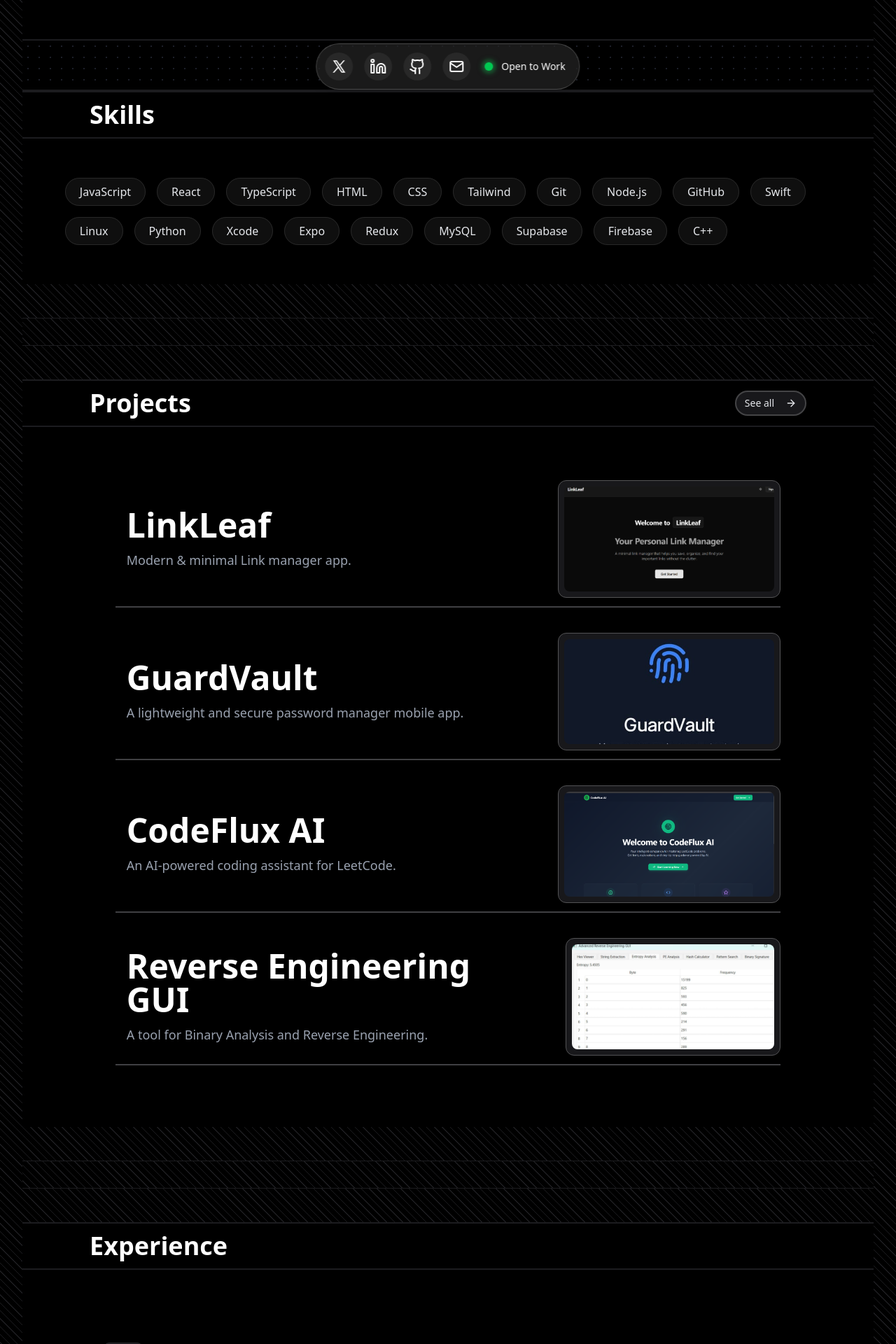
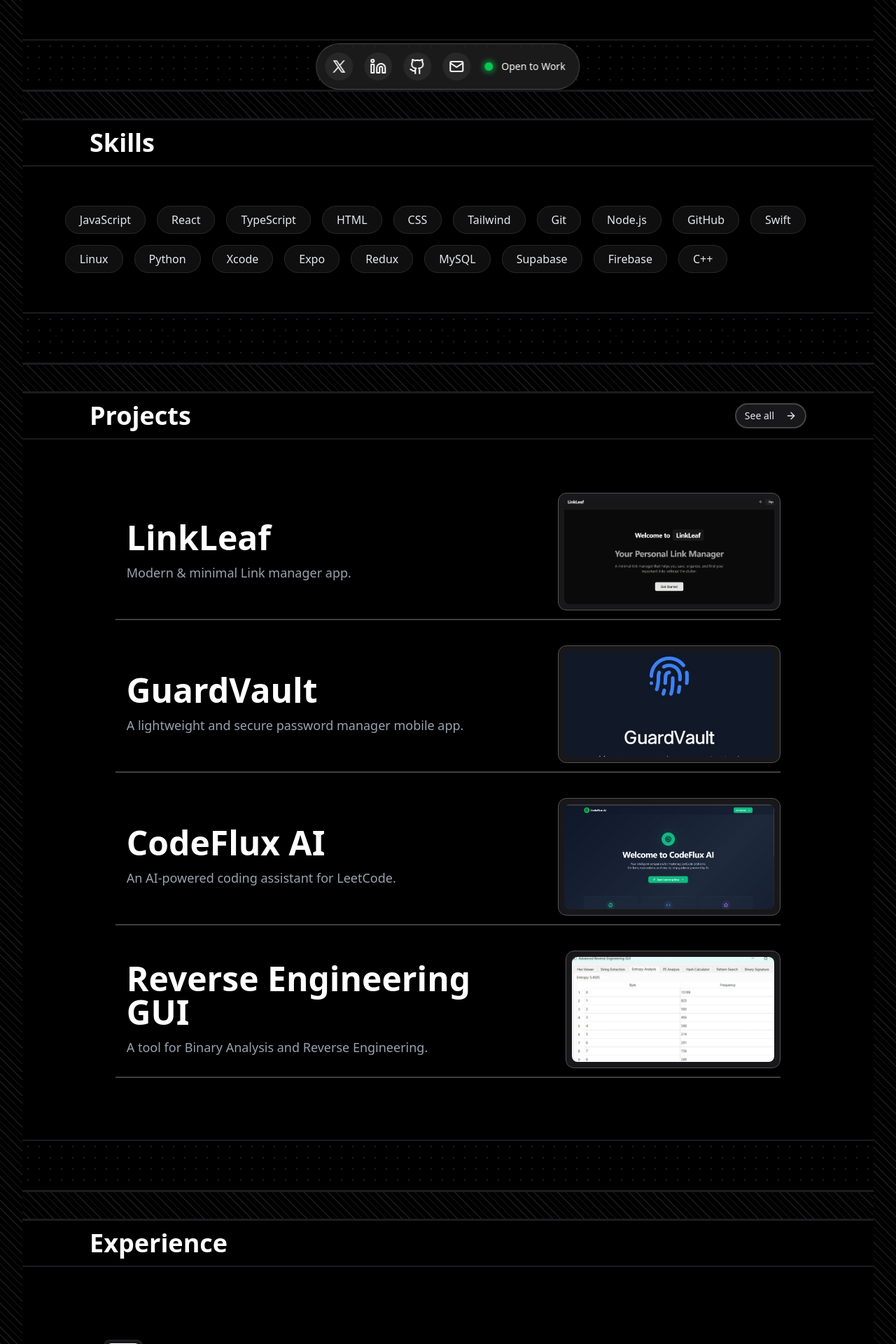
Before and after one commit to shivanand0530/Portfolio, a React (Vite) app: page / in a window 1280 px wide. Shown: the part 640-2560 px from the top of the page at 70% size. Built offline with nearby package versions, Linux system fonts and the light colour scheme.

Commit message:
styling changes

```diff
--- a/src/components/AboutSection.tsx
+++ b/src/components/AboutSection.tsx
@@ -2,7 +2,8 @@ import { ArrowUpRight } from "lucide-react";
 
 export default function AboutSection() {
   return (
-    <section id="about" className="bg-black text-gray-300 font-space-grotesk">
+    <>
+    <section id="about" className="border-b-2 border-[#1C1C1F] bg-black bg-black text-gray-300 font-space-grotesk">
       <div className="px-4 sm:px-[5%] mt-0 py-6">
         <p className="mb-4 sm:mb-6 leading-relaxed text-base sm:text-lg md:text-xl text-[#A6A6A6]">
           I'm  a Mobile app developer, a Frontend Developer, and a CyberSecurity specialized individual, graduated in BTech - CSE from Alliance University, Bengaluru.
@@ -41,5 +42,7 @@ export default function AboutSection() {
         </div>
       </div>
     </section>
+    <div className="h-12 border-b-2 border-[#1C1C1F] bg-black bg-[radial-gradient(circle,#1D202A_1px,transparent_1px)] [background-size:12px_12px] sm:h-16 sm:[background-size:14px_14px] md:h-18 md:[background-size:16px_16px]"></div>
+    </>
   );
 }
--- a/src/components/ContactSection.tsx
+++ b/src/components/ContactSection.tsx
@@ -3,7 +3,8 @@ import { ArrowRight } from "lucide-react";
 
 export default function ContactSection() {
   return (
-    <section className="bg-black text-center py-34 px-[5%] font-space-grotesk">
+    <>
+    <section className="border-b-2 border-[#1C1C1F] bg-black text-center py-28 px-[5%] font-space-grotesk">
       <h2 className="text-4xl md:text-5xl font-bold text-white mb-8">
         Let's work together
       </h2>
@@ -28,5 +29,7 @@ export default function ContactSection() {
         </motion.a>
       </div>
     </section>
+    <div className="h-8 border-b-2 border-[#1C1C1F] bg-black bg-[radial-gradient(circle,#1D202A_1px,transparent_1px)] [background-size:12px_12px] sm:h-16 sm:[background-size:14px_14px] md:h-18 md:[background-size:16px_16px]"></div>
+    </>
   );
 }
--- a/src/components/ExperienceSection.tsx
+++ b/src/components/ExperienceSection.tsx
@@ -132,12 +132,16 @@ const experiences = [
 
 export default function ExperienceSection() {
   return (
-    <section id="experience" className="font-space-grotesk bg-black px-[5%] py-12 sm:py-16">
+    <>
+    <section id="experience" className="border-b-2 border-[#1C1C1F] bg-black font-space-grotesk bg-black px-[5%] py-12 sm:py-16">
       <div className="space-y-0">
         {experiences.map((exp, index) => (
           <ExperienceItem key={index} {...exp} />
         ))}
       </div>
     </section>
+    <div className="h-12 border-b-2 border-[#1C1C1F] bg-black bg-[radial-gradient(circle,#1D202A_1px,transparent_1px)] [background-size:12px_12px] sm:h-16 sm:[background-size:14px_14px] md:h-18 md:[background-size:16px_16px]">
+    </div>
+    </>
   );
 }
--- a/src/components/ProjectsSection.tsx
+++ b/src/components/ProjectsSection.tsx
@@ -38,12 +38,16 @@ const projects = [
 
 export default function ProjectsSection() {
   return (
-    <section id="projects" className="font-space-grotesk bg-black px-[5%] py-12 sm:py-16">
+    <>
+    <section id="projects" className=" border-b-2 border-[#1C1C1F] bg-black font-space-grotesk bg-black px-[5%] py-12 sm:py-16">
       <div className="space-y-0">
         {projects.map((project, index) => (
           <ProjectCard key={project.title} {...project} index={index} />
         ))}
       </div>
     </section>
+    <div className="h-12 border-b-2 border-[#1C1C1F] bg-black bg-[radial-gradient(circle,#1D202A_1px,transparent_1px)] [background-size:12px_12px] sm:h-16 sm:[background-size:14px_14px] md:h-18 md:[background-size:16px_16px]">
+    </div>
+    </>
   );
 }
--- a/src/components/StackSection.tsx
+++ b/src/components/StackSection.tsx
@@ -249,7 +249,8 @@ export default function StackSection() {
   const [hovered, setHovered] = useState<number | null>(null);
 
   return (
-    <section className="font-space-grotesk bg-black px-[5%] py-12 sm:py-16">
+    <>
+    <section className="border-b-2 border-[#1C1C1F] bg-black font-space-grotesk bg-black px-[5%] py-12 sm:py-16">
       <div className="relative flex flex-wrap gap-x-3 gap-y-8 md:gap-x-4">
         {skills.map((skill, index) => (
           <div
@@ -278,5 +279,7 @@ export default function StackSection() {
         ))}
       </div>
     </section>
+    <div className="h-12 border-b-2 border-[#1C1C1F] bg-black bg-[radial-gradient(circle,#1D202A_1px,transparent_1px)] [background-size:12px_12px] sm:h-16 sm:[background-size:14px_14px] md:h-18 md:[background-size:16px_16px]"></div>
+ </>
   );
 }
--- a/src/pages/Landing.tsx
+++ b/src/pages/Landing.tsx
@@ -32,18 +32,19 @@ export default function Landing() {
             <div className="text-white">
               <Navbar />
               <HeroSection />
+              <Separator />
               <Heading heading="Skills" />
               <StackSection />
-              <Separator className="my-12" />
+              <Separator />
               <Heading heading="Projects" showButton buttonLink="#" />
               <ProjectsSection />
-              <Separator className="my-12" />
+              <Separator />
               <Heading heading="Experience" />
               <ExperienceSection />
-              <Separator className="my-12" />
+              <Separator  />
               <Heading heading="About Me" />
               <AboutSection />
-              <Separator className="my-12" />
+              <Separator />
               <ContactSection />
               <Footer />
             </div>
```
